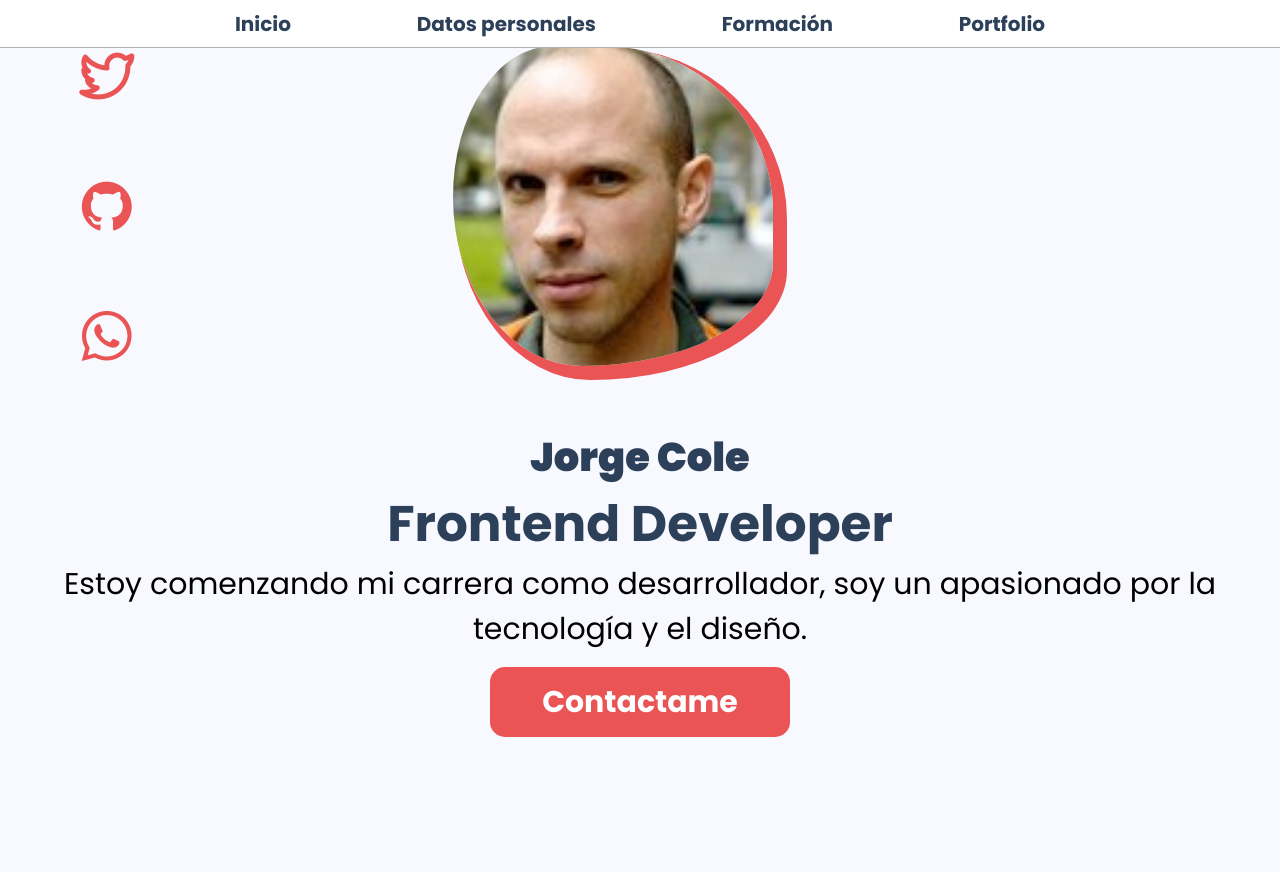
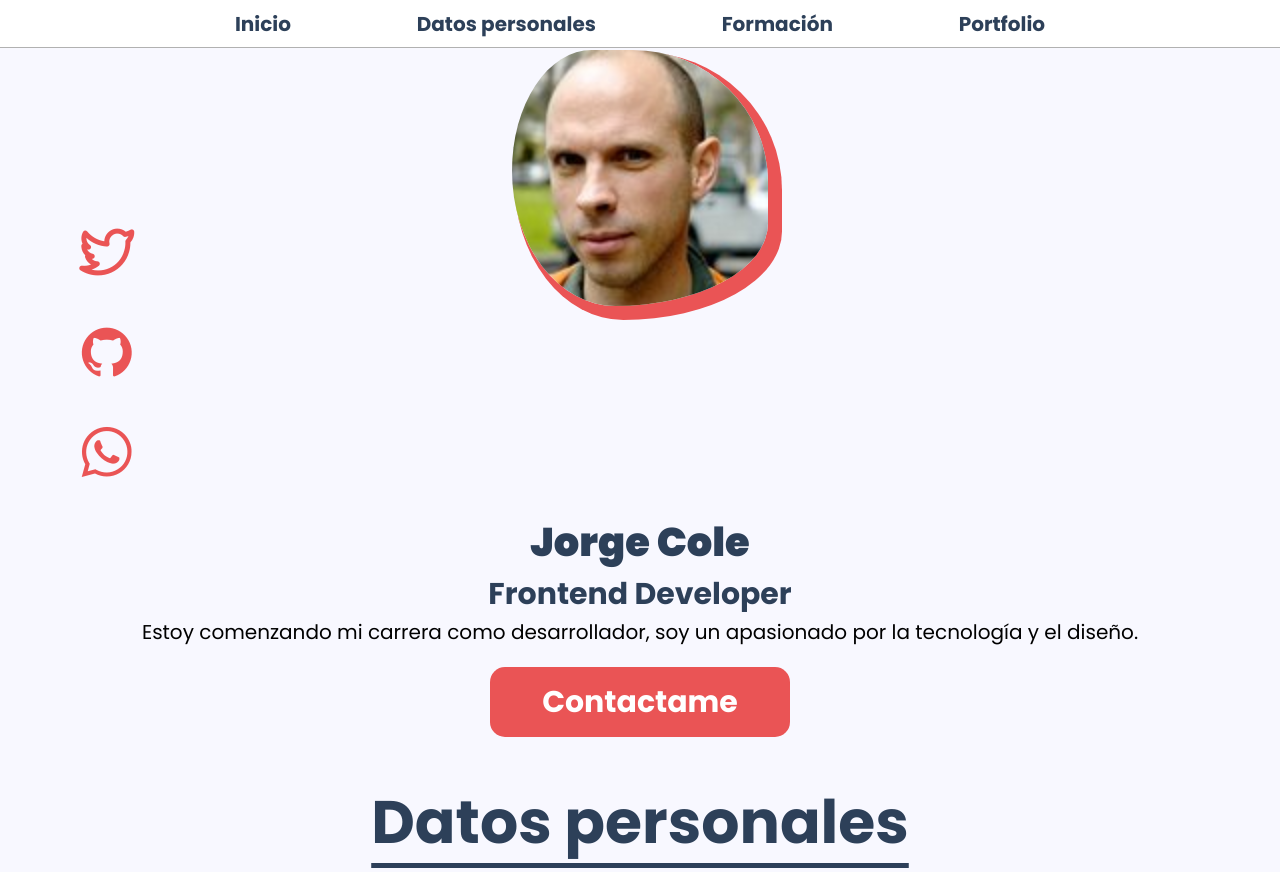
Before and after one commit to agu-am/cv, a plain HTML site: page index.html in a window 1280 px wide. Shown: the top 872 px of the page. Drawn offline with nearby package versions, Linux system fonts and the light colour scheme.

```diff
--- a/assets/css/desktop.css
+++ b/assets/css/desktop.css
@@ -36,23 +36,46 @@ nav {
     color: var(--blue);
     text-decoration: none;
 }
+
+.home {
+    padding-top: 50px;
+}
+.home-container-icons {
+    row-gap: 10px;
+}
 .home-container-img {
-    width: 75%;
+    width: 20%;
+    grid-column: 1/3;
+    grid-row: 1/3;
+    justify-self: center;
+}
+.home-container-img  img{
+    width: 100%;
+}
+.home-container-text {
+    row-gap: 5px;
 }
 .home-container-text h1 {
     font-size: 4rem;
 }
-.home-container-text h2 {
-    font-size: 2rem;
+.home-container-text h3 {
+    font-size: 3rem;
+    line-height: 35px;
 }
-.home-container-text  {
+.home-container-text p {
     font-size: 2rem;
 }
 
 .profile {
-    margin-top: 100px;
+    padding-top: 25px;
+}
+.profile h2{
+    margin-top: 0px;
 }
 
+.study {
+    padding-top: 25px;
+}
 .study-modal img {
     width: 0%;
 }
@@ -61,7 +84,8 @@ nav {
 }
 
 .portfolio {
-   margin-bottom: 100px;
+   margin-bottom: 70px;
+   padding-top: 30px;
 }
 .portfolio-item {
     width: 400px;
--- a/assets/css/main.css
+++ b/assets/css/main.css
@@ -14,9 +14,11 @@ html {
     font-family: 'Poppins', sans-serif;
     background-color: ghostwhite;
 }
+
 .nav-desktop{
     display: none;
 }
+
 header {
     position: fixed;
     display: grid;
```
